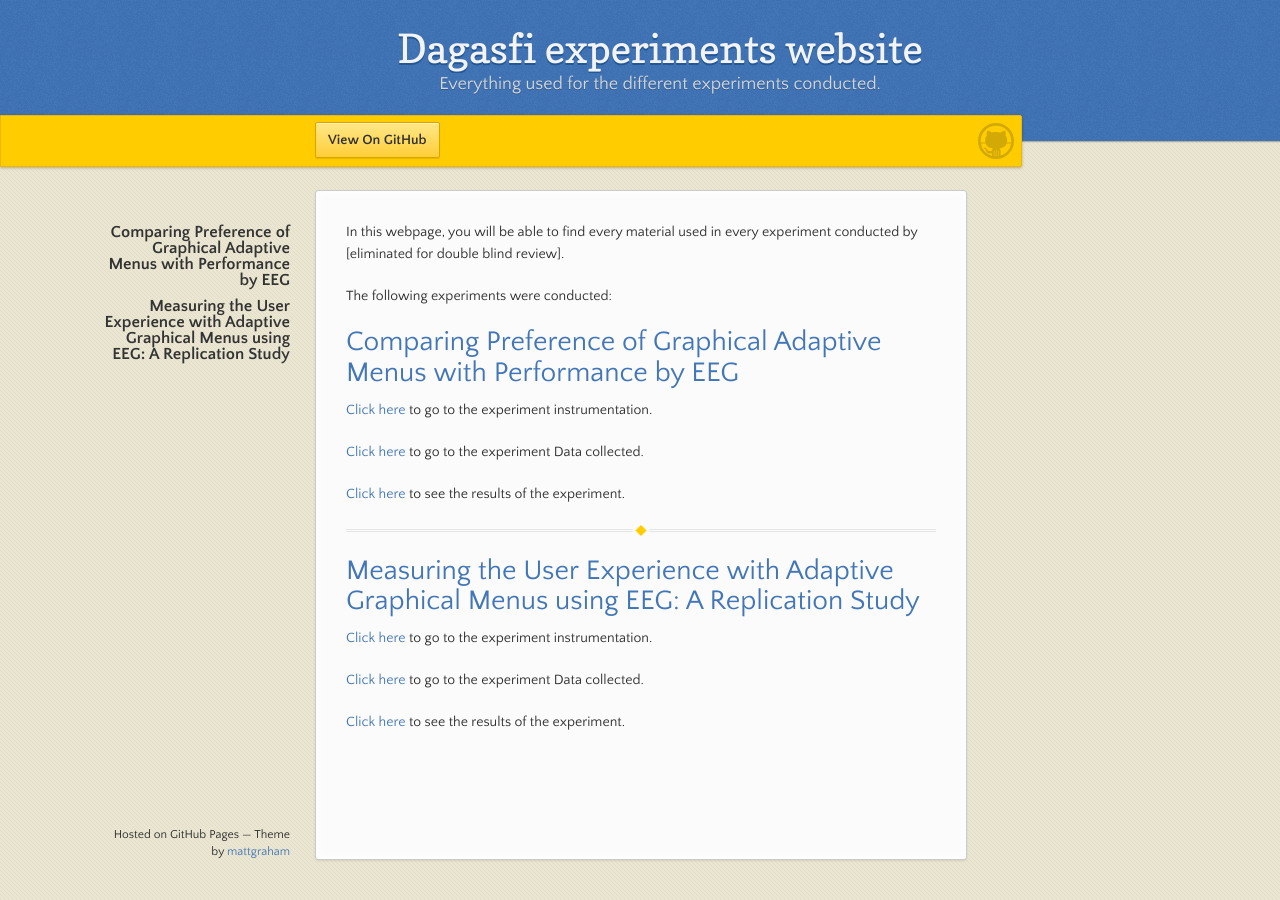
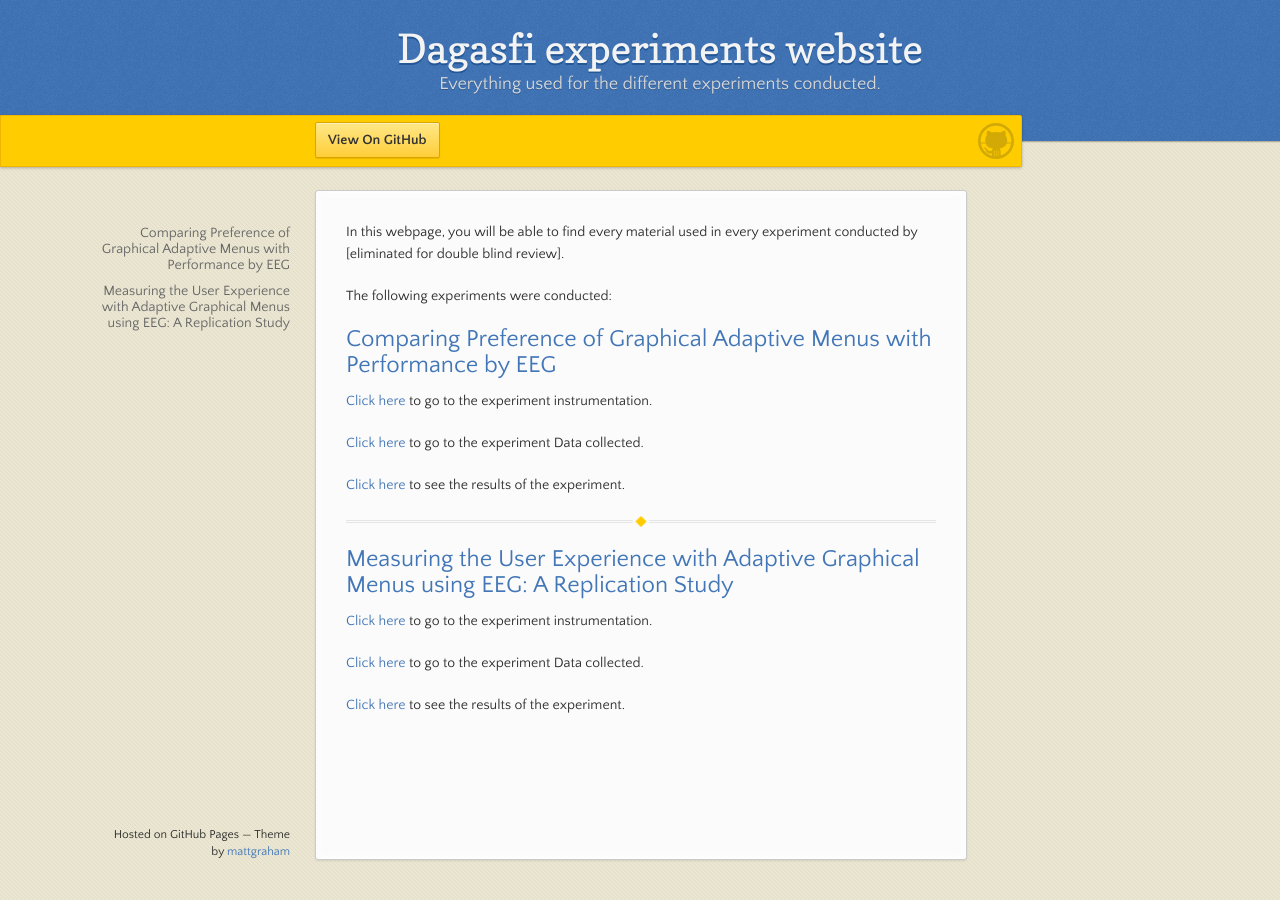
Before and after one commit to Dagasfi/dagasfi.github.io, a Jekyll site: the page built from index.md, in a window 1280 px wide. Built offline with Jekyll 4.4.1, drawn with Linux system fonts in a browser that asks for light colours.

```diff
--- a/index.md
+++ b/index.md
@@ -9,7 +9,7 @@ In this webpage, you will be able to find every material used in every experimen
 The following experiments were conducted:
 
 
-# [Comparing Preference of Graphical Adaptive Menus with Performance by EEG](./Experiment-1.html)
+## [Comparing Preference of Graphical Adaptive Menus with Performance by EEG](./Experiment-1.html#)
 
 [Click here](./pages/Experiment-1.html#Instrumentation) to go to the experiment instrumentation.
 
@@ -21,7 +21,7 @@ The following experiments were conducted:
 * * *
 
 
-# [Measuring the User Experience with Adaptive Graphical Menus using EEG: A Replication Study](./pages/Experiment-2.html)
+## [Measuring the User Experience with Adaptive Graphical Menus using EEG: A Replication Study](./pages/Experiment-2.html#)
 
 
 [Click here](./pages/Experiment-2.html#Instrumentation) to go to the experiment instrumentation.
```
Also changed, not shown: pages/Experiment-1.md (+4 -0 lines), pages/Experiment-2.md (+4 -0 lines).
